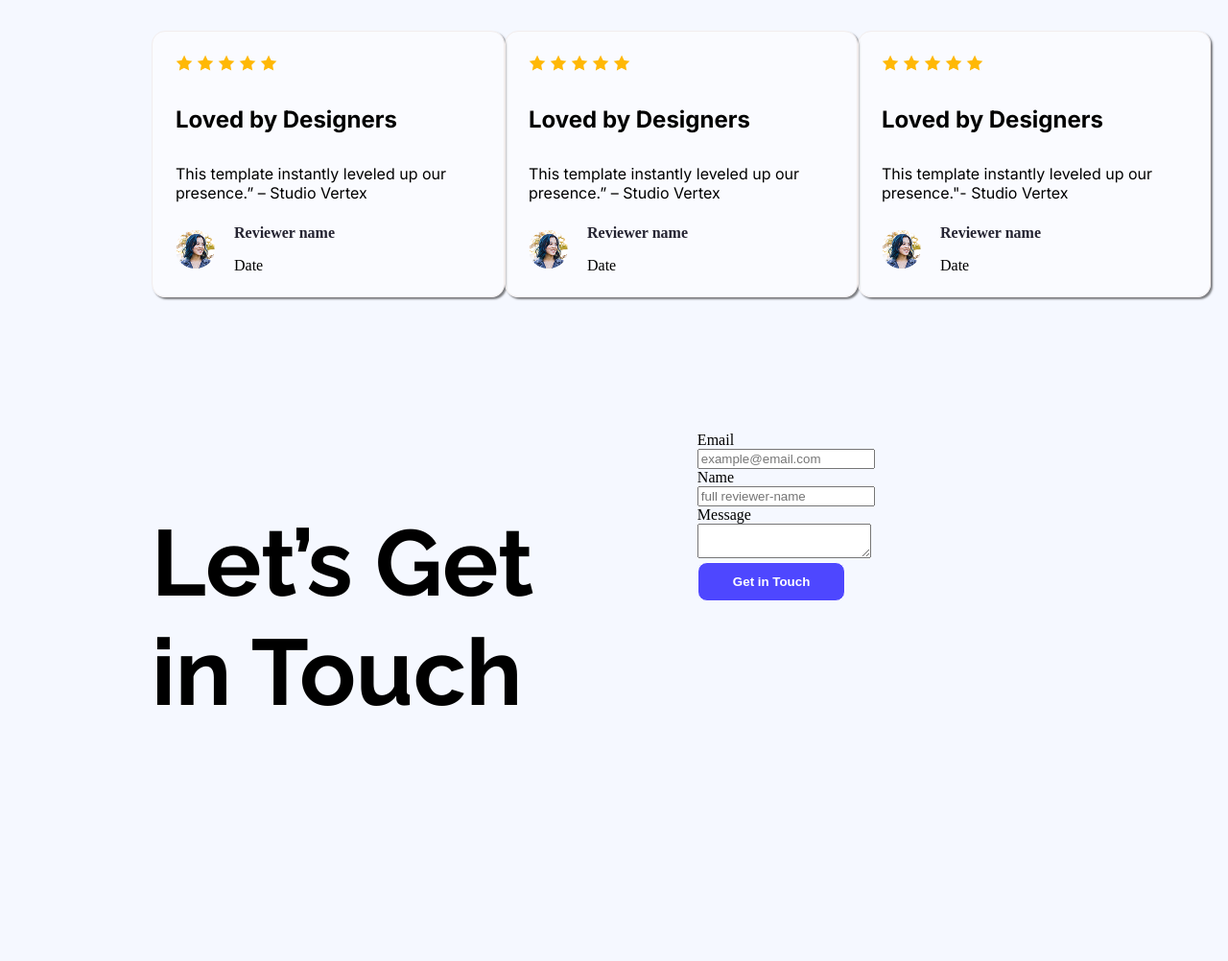
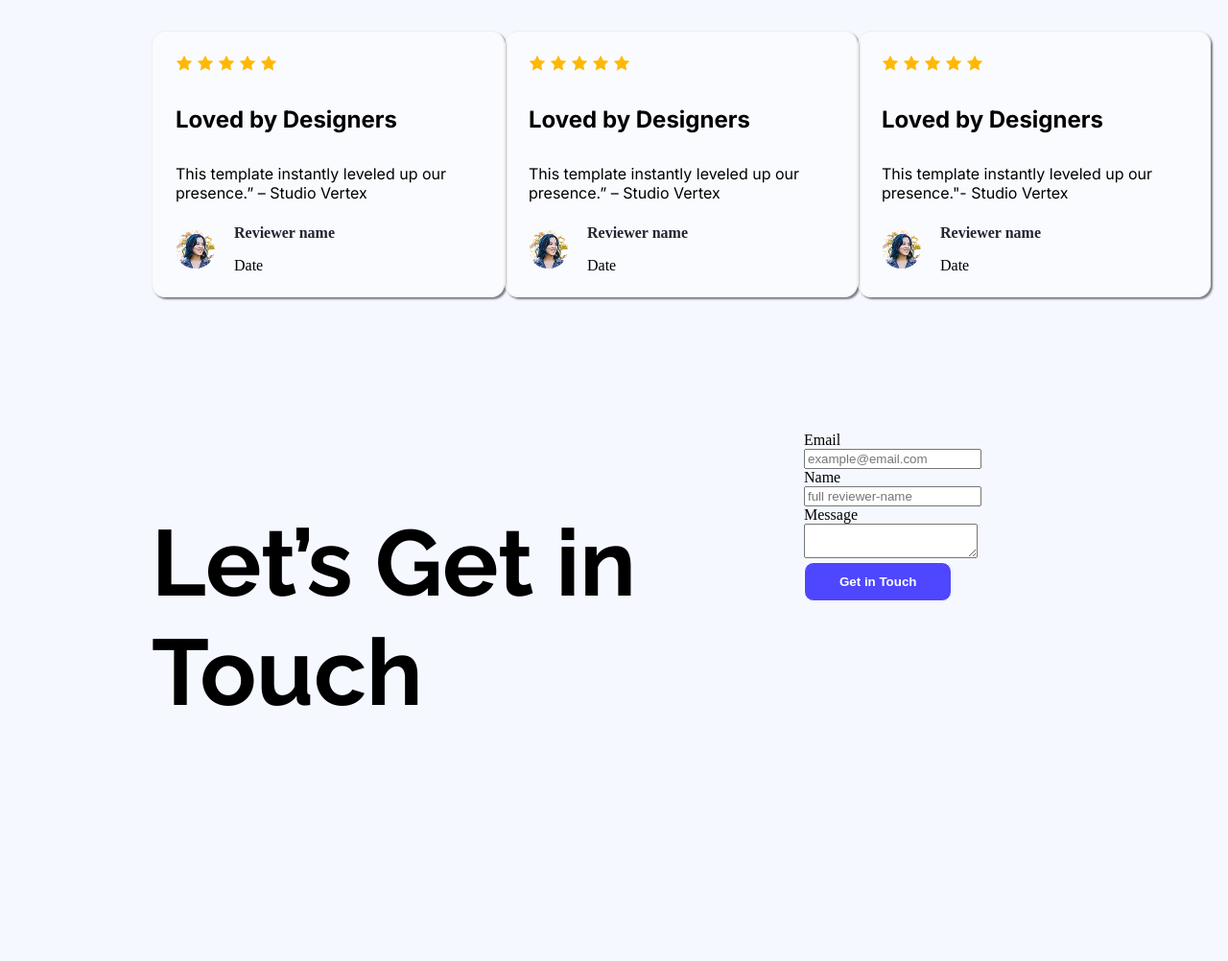
Before and after one commit to afrinaswarna/my-first-assignment, a plain HTML site: page index.html in a window 1280 px wide. Shown: the part 2033-3035 px from the top of the page at 96% size. Drawn offline with Linux system fonts and the light colour scheme.

```diff
--- a/index.html
+++ b/index.html
@@ -120,7 +120,7 @@
               <!--information section start  -->
              <section class="information-section">
                 <h1 class="information-section-title raleway-normal">Let’s Get in Touch</h1>
-                <form class="information-section-form">
+                <form class="">
                     <label for="email">Email</label>
                     <br>
                     <input type="email" name="" id="email" placeholder="example@email.com">
```
